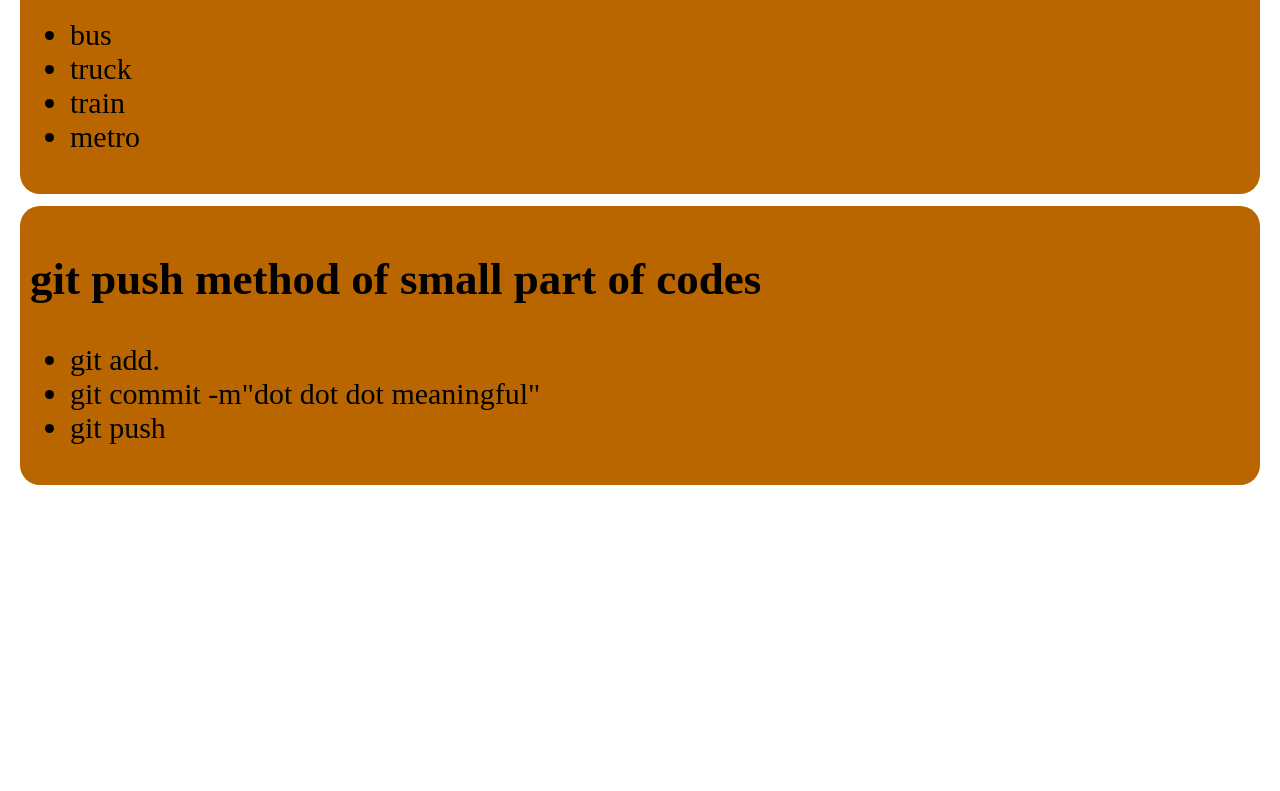
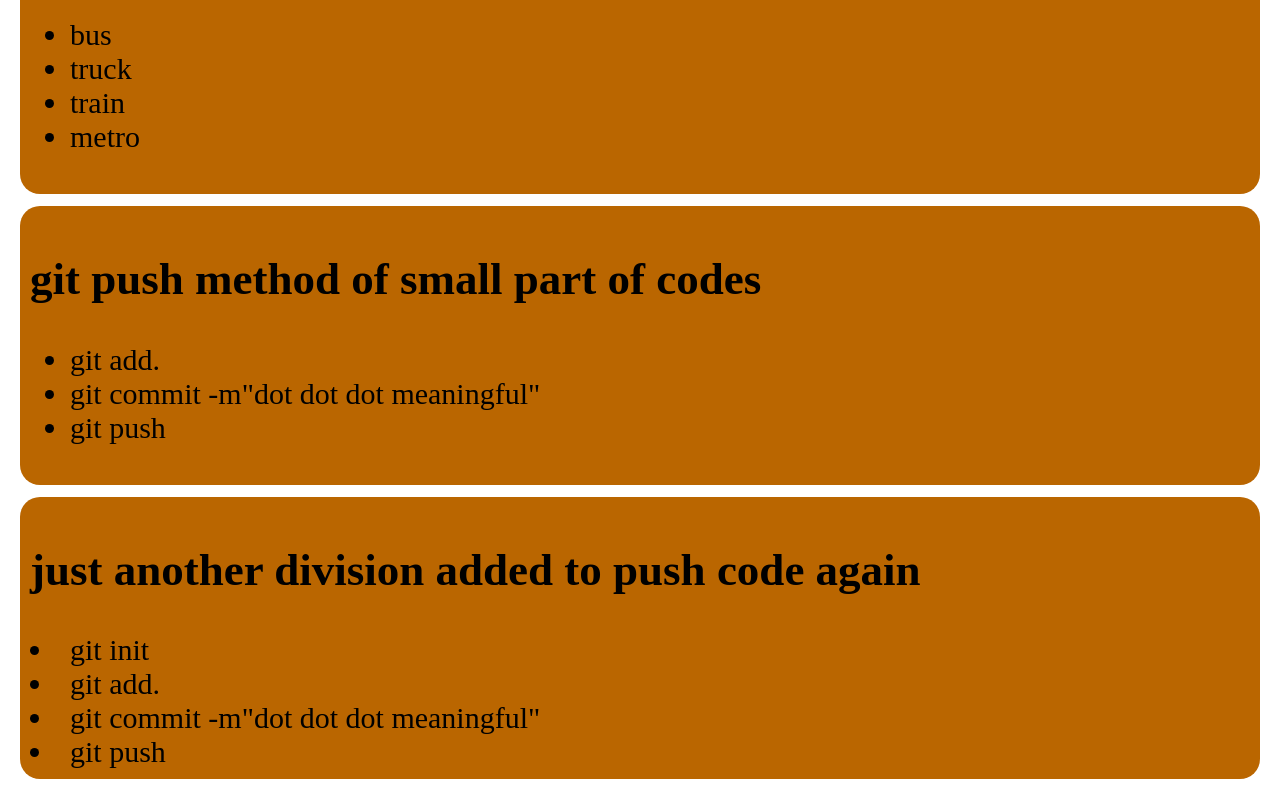
Before and after one commit to tanim-k/first-css-github-repo, a plain HTML site: page index.html in a window 1280 px wide. Shown: the part 1098-1889 px from the top of the page. Before the commit the page ends 1595 px from the top, so only its background shows below. Drawn offline with Linux system fonts and the light colour scheme.

Commit message:
added a random blog

```diff
--- a/index.html
+++ b/index.html
@@ -42,5 +42,14 @@
             <li>git push</li>
         </ul>
     </div>
+    <div>
+        <h2>just another division added to push code again</h2>
+        <al>
+            <li>git init</li>
+            <li>git add.</li>
+            <li>git commit -m"dot dot dot meaningful"</li>
+            <li>git push</li>
+        </al>
+    </div>
 </body>
 </html>
```
